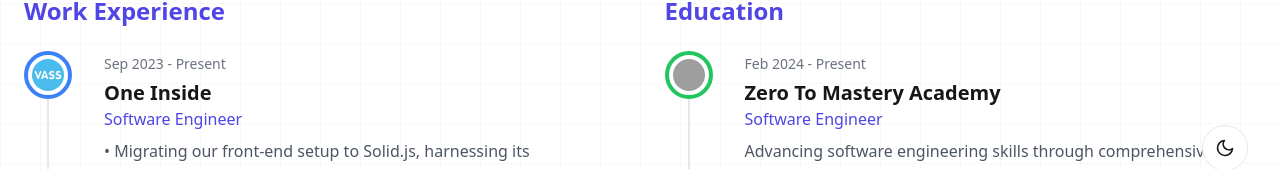
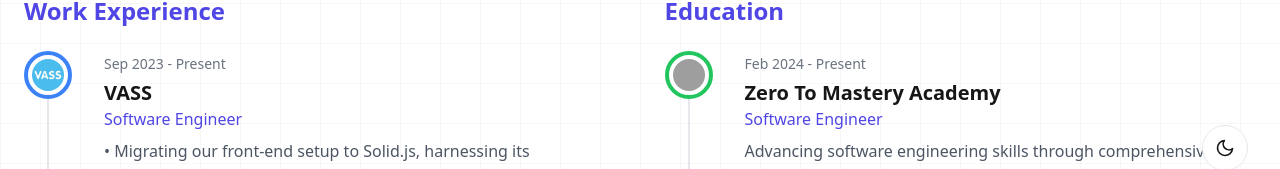
Before and after one commit to anevski-stefan/portfolio-new, a Next.js app: page /about in a window 1280 px wide. Shown: the part 597-766 px from the top of the page. Built offline with nearby package versions, Linux system fonts and the light colour scheme; no server answers; grey boxes are pictures that could not be loaded.

Commit message:
update names and description space

```diff
--- a/src/components/about/Timeline.tsx
+++ b/src/components/about/Timeline.tsx
@@ -14,7 +14,7 @@
   work: [
     {
       date: "Sep 2023 - Present",
-      title: "One Inside",
+      title: "VASS",
       subtitle: "Software Engineer",
       description: `• Migrating our front-end setup to Solid.js, harnessing its flexibility and speed to create a better user experience.
 
@@ -26,7 +26,7 @@
     },
     {
       date: "Jul 2023 - Sep 2023",
-      title: "One Inside",
+      title: "VASS",
       subtitle: "Front-End Developer Internship",
       description: "Gained practical experience in front-end development",
       logo: "/images/companies/vass.jpg",
@@ -57,6 +57,7 @@
       title: "Hacktoberfest 2023",
       subtitle: "Open Source Contribution",
       description: `• Participated in 2023 hactoberfest and succeeded to create 4 pull request to complete this event
+
       • A tree was planted with my name and also i get rewarded with a digital kit`,
       logo: "/images/companies/hacktoberfest.png",
       category: 'achievement' as const
@@ -66,7 +67,9 @@
       title: "Chingu",
       subtitle: "Web Developer",
       description: `• Applying agile methodologies to manage the project and ensure timely delivery.
+
       • Regularly communicating with team members to discuss progress, identify issues, and brainstorm solutions.
+
       • Participating in regular code reviews with which we are ensuring that our code base is up to day without errors`,
       logo: "/images/companies/chingu.jpg",
       category: 'achievement' as const
@@ -76,8 +79,11 @@
       title: "Learn It Global Hackathon",
       subtitle: "Software Engineer, Team Lead",
       description: `• We had challenges with integrating authentication and authorization system using spring security but at the end we successfully managed to do that
+
       • We overcame the problem we had with hosting the application online(establishing the connection between back-end and database)
+
       • Did code reviews to the code from the other team members ensuring good and consistent code
+
       • Was leading a team of three other team members, was creating and managing tickets in Jira for staying up to date with our process`,
       logo: "/images/companies/learn-it.png",
       category: 'achievement' as const
@@ -87,7 +93,9 @@
       title: "Mega Hackathon 2023",
       subtitle: "Software Engineer, Team Lead",
       description: `• Overcame the challenge of integrating the front-end with the back-end by working collaboratively with my team members to connect React.js to Spring Boot
+
       • Overcame the additional challenge of coordinating tasks and communications across different time zones through clear and proactive communication channels, ensuring efficient progress throughout the project
+
       • Enhanced application performance by 10% through proactive module updates and consistent optimization`,
       logo: "/images/companies/mega-hackathon.png",
       category: 'achievement' as const
```
Lines whose indentation alone changed are shown as unchanged.
